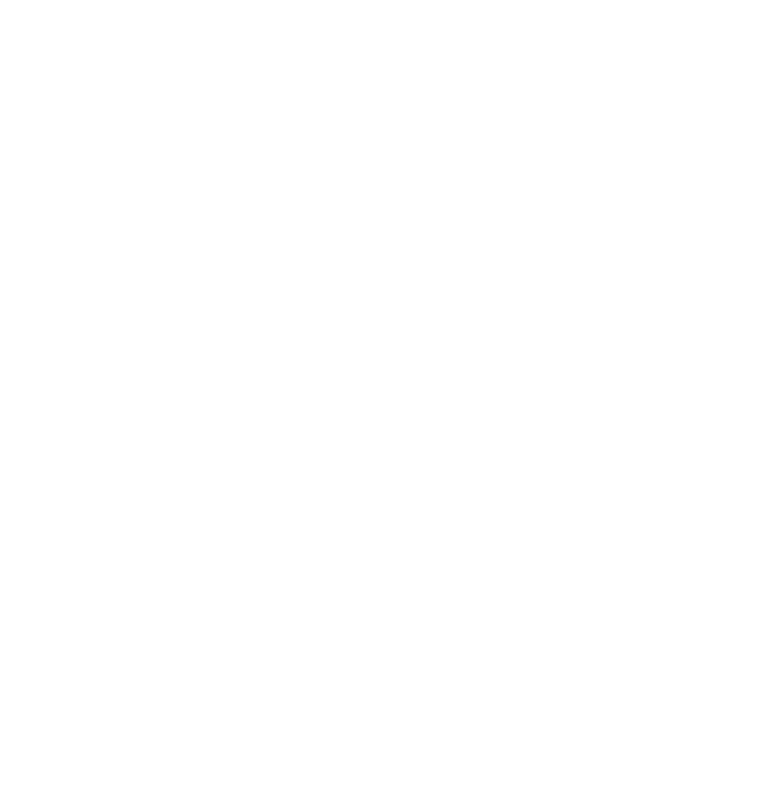
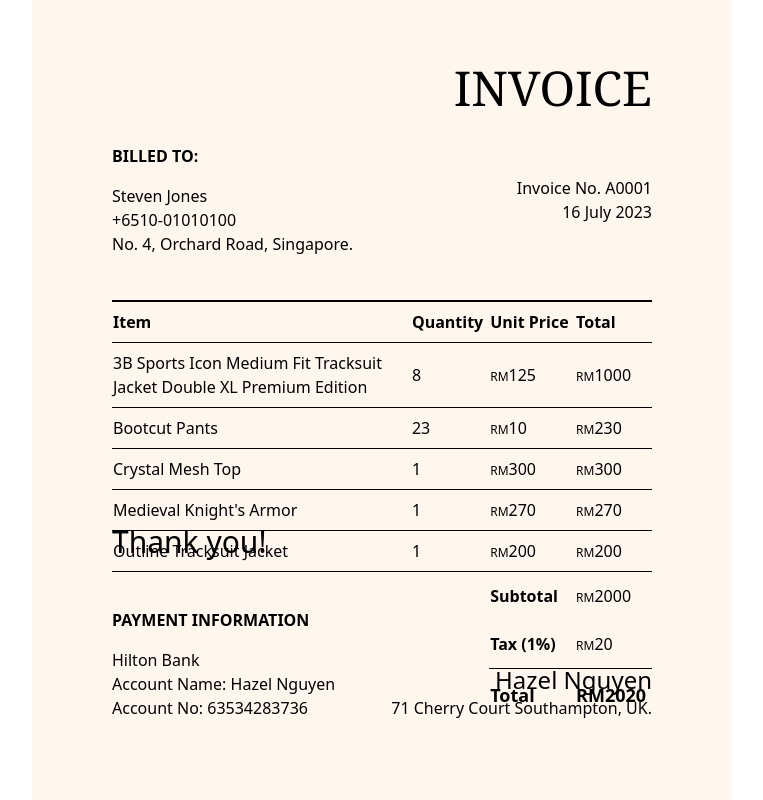
Before and after one commit to data-miner00/ui-workbench, a Nuxt app in the folder archives/artstation/: page /invoice in a window 1280 px wide. Before the commit this address had no page. Shown: the whole page, without its empty margins (258-1021 px from the left). Built offline with nearby package versions, Linux system fonts and the light colour scheme.

Commit message:
feat: Added sample invoice

```diff
--- /dev/null
+++ b/archives/artstation/pages/invoice.vue
@@ -0,0 +1,164 @@
+<script setup lang="ts">
+type BillingSubject = {
+  name: string;
+  phone: string;
+  address: string;
+};
+
+type BillingReceiver = {
+  name: string;
+  bankName: string;
+  bankAccHolder: string;
+  bankAccNumber: string;
+  address: string;
+};
+
+type BillEntry = {
+  item: string;
+  quantity: number;
+  unitPrice: number;
+};
+
+const invoiceNo = "A0001";
+const date = "16 July 2023";
+
+const items = [
+  {
+    item: "3B Sports Icon Medium Fit Tracksuit Jacket Double XL Premium Edition",
+    quantity: 8,
+    unitPrice: 125,
+  },
+  {
+    item: "Bootcut Pants",
+    quantity: 23,
+    unitPrice: 10,
+  },
+  {
+    item: "Crystal Mesh Top",
+    quantity: 1,
+    unitPrice: 300,
+  },
+  {
+    item: "Medieval Knight's Armor",
+    quantity: 1,
+    unitPrice: 270,
+  },
+  {
+    item: "Outline Tracksuit Jacket",
+    quantity: 1,
+    unitPrice: 200,
+  },
+] as Array<BillEntry>;
+
+const subtotal = items
+  .map((x) => x.quantity * x.unitPrice)
+  .reduce((x, y) => x + y);
+
+const tax = 1;
+const taxAmt = (subtotal * tax) / 100;
+const total = subtotal + taxAmt;
+
+const billingSubject: BillingSubject = {
+  name: "Steven Jones",
+  phone: "+6510-01010100",
+  address: "No. 4, Orchard Road, Singapore.",
+};
+
+const billingReceiver: BillingReceiver = {
+  name: "Hazel Nguyen",
+  bankName: "Hilton Bank",
+  bankAccHolder: "Hazel Nguyen",
+  bankAccNumber: "63534283736",
+  address: "71 Cherry Court Southampton, UK.",
+};
+</script>
+
+<template>
+  <div class="h-screen mx-auto w-[700px] bg-orange-50 relative">
+    <div class="absolute uppercase text-5xl font-serif top-16 right-20">
+      Invoice
+    </div>
+
+    <div class="absolute left-20 top-36">
+      <div class="uppercase font-bold mb-4">Billed to:</div>
+      <address class="not-italic">
+        <div>{{ billingSubject.name }}</div>
+        <div>{{ billingSubject.phone }}</div>
+        <div>{{ billingSubject.address }}</div>
+      </address>
+    </div>
+
+    <div class="absolute right-20 top-44 text-right">
+      <div>Invoice No. {{ invoiceNo }}</div>
+      <div>{{ date }}</div>
+    </div>
+
+    <div class="absolute left-20 top-[300px] right-20">
+      <table class="w-full">
+        <thead class="text-left">
+          <tr class="border-b border-t-2 border-solid border-black">
+            <th class="py-2">Item</th>
+            <th class="py-2">Quantity</th>
+            <th class="py-2">Unit Price</th>
+            <th class="py-2">Total</th>
+          </tr>
+        </thead>
+        <tbody>
+          <tr v-for="entry in items" class="border-b border-solid border-black">
+            <td class="max-w-[280px] py-2 pr-2">{{ entry.item }}</td>
+            <td class="py-2 pr-2">{{ entry.quantity }}</td>
+            <td class="py-2 pr-2">
+              <span class="text-xs">RM</span>{{ entry.unitPrice }}
+            </td>
+            <td class="py-2">
+              <span class="text-xs">RM</span
+              >{{ entry.quantity * entry.unitPrice }}
+            </td>
+          </tr>
+          <tr>
+            <td class="py-3"></td>
+            <td class="py-3"></td>
+            <td class="font-semibold py-3">Subtotal</td>
+            <td class="py-3"><span class="text-xs">RM</span>{{ subtotal }}</td>
+          </tr>
+          <tr>
+            <td class="py-3"></td>
+            <td class="py-3"></td>
+            <td class="font-semibold py-3">Tax ({{ tax }}%)</td>
+            <td class="py-3"><span class="text-xs">RM</span>{{ taxAmt }}</td>
+          </tr>
+          <tr>
+            <td class="py-3"></td>
+            <td class="py-3"></td>
+            <td
+              class="font-bold text-lg py-3 border-t border-solid border-black"
+            >
+              Total
+            </td>
+            <td
+              class="font-bold text-lg py-3 border-t border-solid border-black"
+            >
+              RM{{ total }}
+            </td>
+          </tr>
+        </tbody>
+      </table>
+    </div>
+
+    <div class="absolute left-20 bottom-60 text-3xl">Thank you!</div>
+
+    <div class="absolute left-20 bottom-20">
+      <div class="font-semibold uppercase mb-4">Payment Information</div>
+      <div>{{ billingReceiver.bankName }}</div>
+      <div>Account Name: {{ billingReceiver.bankAccHolder }}</div>
+      <div>Account No: {{ billingReceiver.bankAccNumber }}</div>
+    </div>
+
+    <div class="absolute right-20 bottom-20">
+      <div class="text-cursive text-2xl text-right">
+        {{ billingReceiver.name }}
+      </div>
+      <div class="">{{ billingReceiver.address }}</div>
+    </div>
+  </div>
+</template>
```
